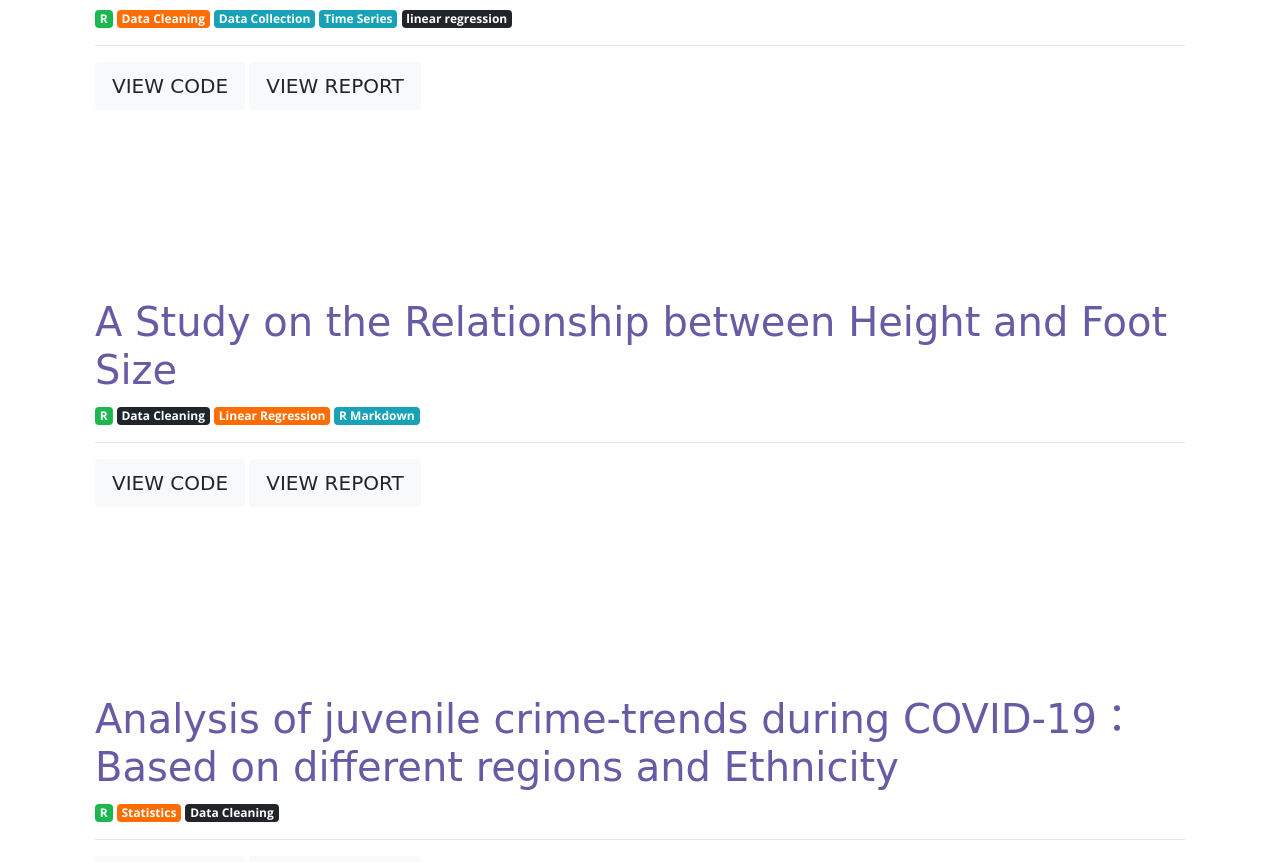
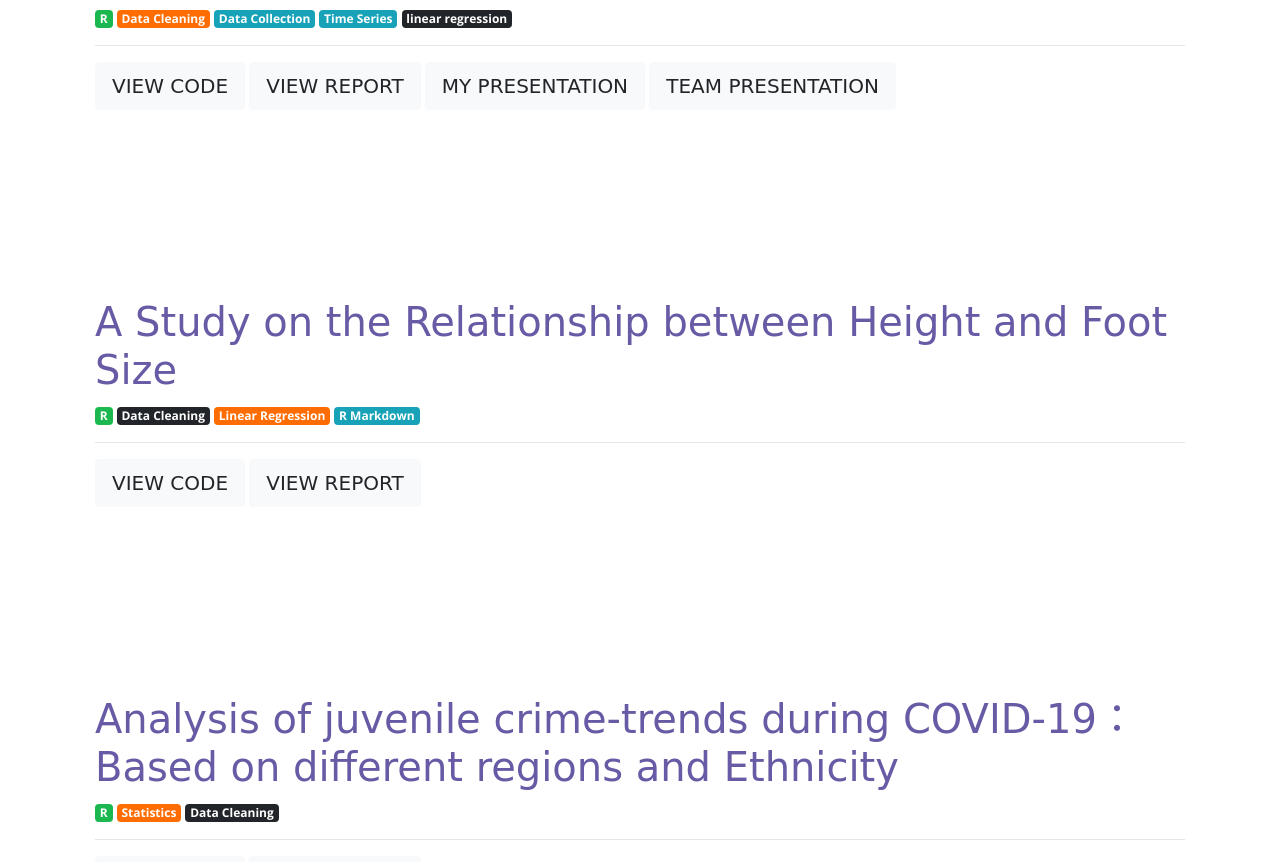
Before and after one commit to linhuang0/calina.github.io, a website: page calina/school_projects.html in a window 1280 px wide. Shown: the part 1948-2810 px from the top of the page. Drawn offline with nearby package versions, Linux system fonts and the light colour scheme; a web font is replaced by a local one.

Commit message:
add presentation files

```diff
--- a/calina/school_projects.html
+++ b/calina/school_projects.html
@@ -106,6 +106,8 @@
          <hr>
          <button class="btn btn-lg my-font btn-light rounded" onclick="window.location.href='https://github.com/linhuang0/effects-on-crime';" >  VIEW CODE </button>
          <button class="btn btn-lg my-font btn-light rounded" onclick="window.location.href='Examining_Unemployment_Cost of Living_Lockdown_Effects_on_Crime.pdf';" >  VIEW REPORT </button>
+         <button class="btn btn-lg my-font btn-light rounded" onclick="window.location.href='634_presentation_Calina.pdf';" > MY PRESENTATION</button>
+         <button class="btn btn-lg my-font btn-light rounded" onclick="window.location.href='634_presentation_Team.pdf';" > TEAM PRESENTATION</button>
       </section>
       <section class="section" id="relationship-height-size">
          <!-- Buttons -->
```
Also changed, not shown: 3 other files.
